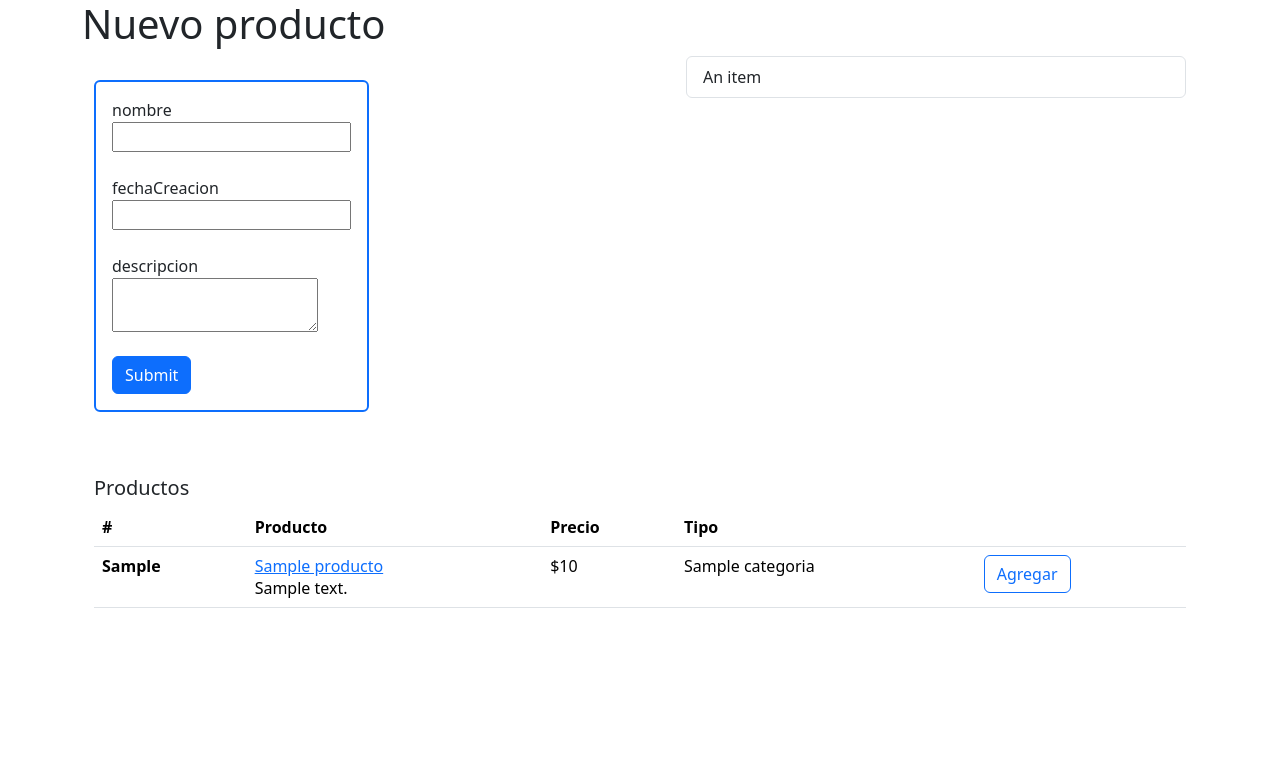
After one commit to AgathaEloisa/easymenu, a Django app: template templates/admin/nuevo_menu.html in a window 1280 px wide. The commit adds this page. Shown: the top 783 px of the page. Run offline with Django 3.2, Linux system fonts and the light colour scheme; the template is opened without the code that fills it: most values are stand-ins (such as "Sample title", 1, 10 or a date in 2020); form fields are guessed from the names that the template uses; some libraries are stand-ins or nearby versions.

```diff
--- a/administracion/admin.py
+++ b/administracion/admin.py
@@ -1,5 +1,5 @@
 from django.contrib import admin
-from .models import productos, carta
+from .models import productos, Menu
 
-admin.site.register(carta)
+admin.site.register(Menu)
 admin.site.register(productos)
--- a/administracion/urls.py
+++ b/administracion/urls.py
@@ -1,7 +1,7 @@
 """Rutas del módulo de administración"""
 from django.urls import path
 from .views import AdminView, NuevoProductoView, detalleProductoView
-from .views import EditarProductoView, eliminarProductoView
+from .views import EditarProductoView, eliminarProductoView, NuevoMenuView
 app_name = 'administracion'
 
 urlpatterns = [
@@ -9,5 +9,6 @@ urlpatterns = [
     path('nuevo_producto/', NuevoProductoView, name='nuevo_producto'),
     path('editar_producto/<int:numeroProducto>/', EditarProductoView, name='editar_producto'),
     path('detalle_producto/<int:numeroProducto>/', detalleProductoView, name='detalle_producto'),
-    path('eliminar_producto/<int:numeroProducto>/', eliminarProductoView, name='eliminar_producto')
+    path('eliminar_producto/<int:numeroProducto>/', eliminarProductoView, name='eliminar_producto'),
+    path('nuevo_menu/', NuevoMenuView, name='nuevo_menu'),
 ]
--- /dev/null
+++ b/templates/admin/nuevo_menu.html
@@ -0,0 +1,76 @@
+<html>
+<head>
+  <title>{% block title %}{% endblock %}</title>
+  {% load bootstrap5 %}
+  {% bootstrap_css %}
+  {% bootstrap_javascript %}
+</head>
+<body>
+<div class="container">
+    <h1>Nuevo producto</h1>
+    <div class="container d-flex justify-content-between">
+        {% comment %} formulario {% endcomment %}
+        <div class="d-flex justify-content-center pt-4">
+            <form method="POST" class="border border-2 border-primary p-3 rounded">
+                {% csrf_token %}
+                <div style="display: none">
+                numeroProducto<br>{{form.numeroProducto}}<br><br>
+                </div>
+                nombre<br> {{form.nombre}}<br><br>
+                fechaCreacion<br> {{form.fechaCreacion}}<br><br>
+                descripcion <br>{{form.descripcion}}<br><br>
+                <button type="submit" class="btn btn-primary">Submit</button>
+            <form>
+        </div>
+        {% comment %} lista {% endcomment %}
+        <div>
+            <ul class="list-group" style="width: 500px">
+                <li class="list-group-item">An item</li>
+            </ul>
+        </div>
+    </div>
+    <div class="container">
+        <br><br>
+        <div class="row">
+            <div class="col-10"><h5>Productos</h5></div>
+        </div>
+        <table class="table">
+            <thead>
+              <tr>
+                <th scope="col">#</th>
+                <th scope="col">Producto</th>
+                <th scope="col">Precio</th>
+                <th scope="col">Tipo</th>
+                <th scope="col"></th>
+              </tr>
+            </thead>
+            <tbody>
+            {% for producto in products %}
+              <tr>
+                <th scope="row">{{producto.numeroProducto}}</th>
+                <td>
+                    <a href="{% url 'administracion:detalle_producto' producto.numeroProducto %}">
+                        {{producto.nombre}}
+                    </a>
+                    <br>
+                    {{producto.descripcion}}
+                </td>
+                <td>
+                    ${{producto.precio}}
+                </td>
+                <td>
+                    {{producto.categoria}}
+                </td>
+                <td>
+                    <a href="{% url 'administracion:editar_producto' producto.numeroProducto %}">
+                        <button class="btn btn-outline-primary">Agregar</button>
+                    </a>
+                </td>
+              </tr>
+            {% endfor %}
+            </tbody>
+          </table>
+    </div>
+</div>
+</body>
+</html>
```
Also changed, not shown: administracion/forms.py (+9 -1 lines), administracion/models.py (+15 -15 lines), administracion/views.py (+32 -24 lines), templates/admin/admin.html (+38 -4 lines), administracion/migrations/0001_initial.py.
